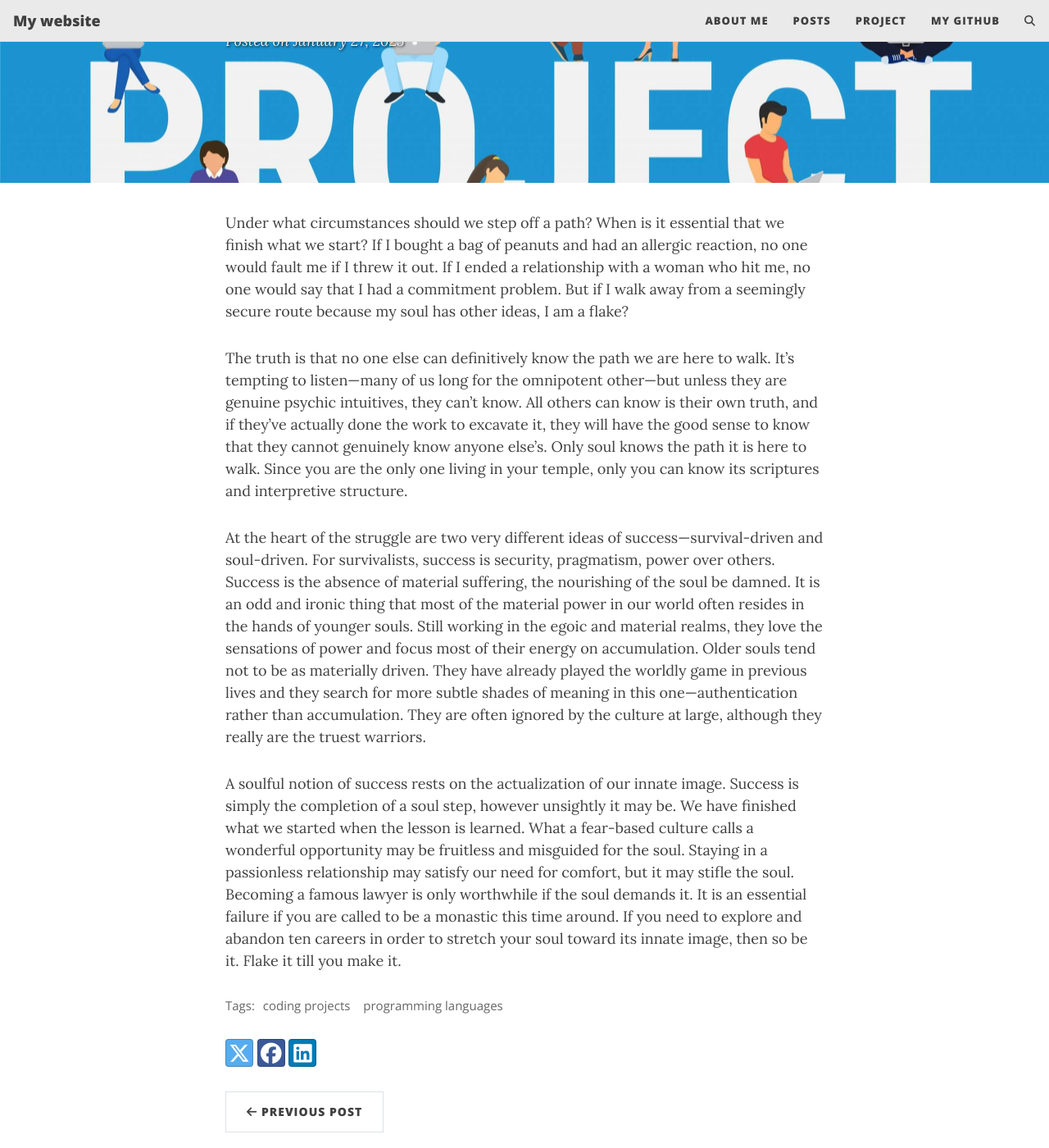
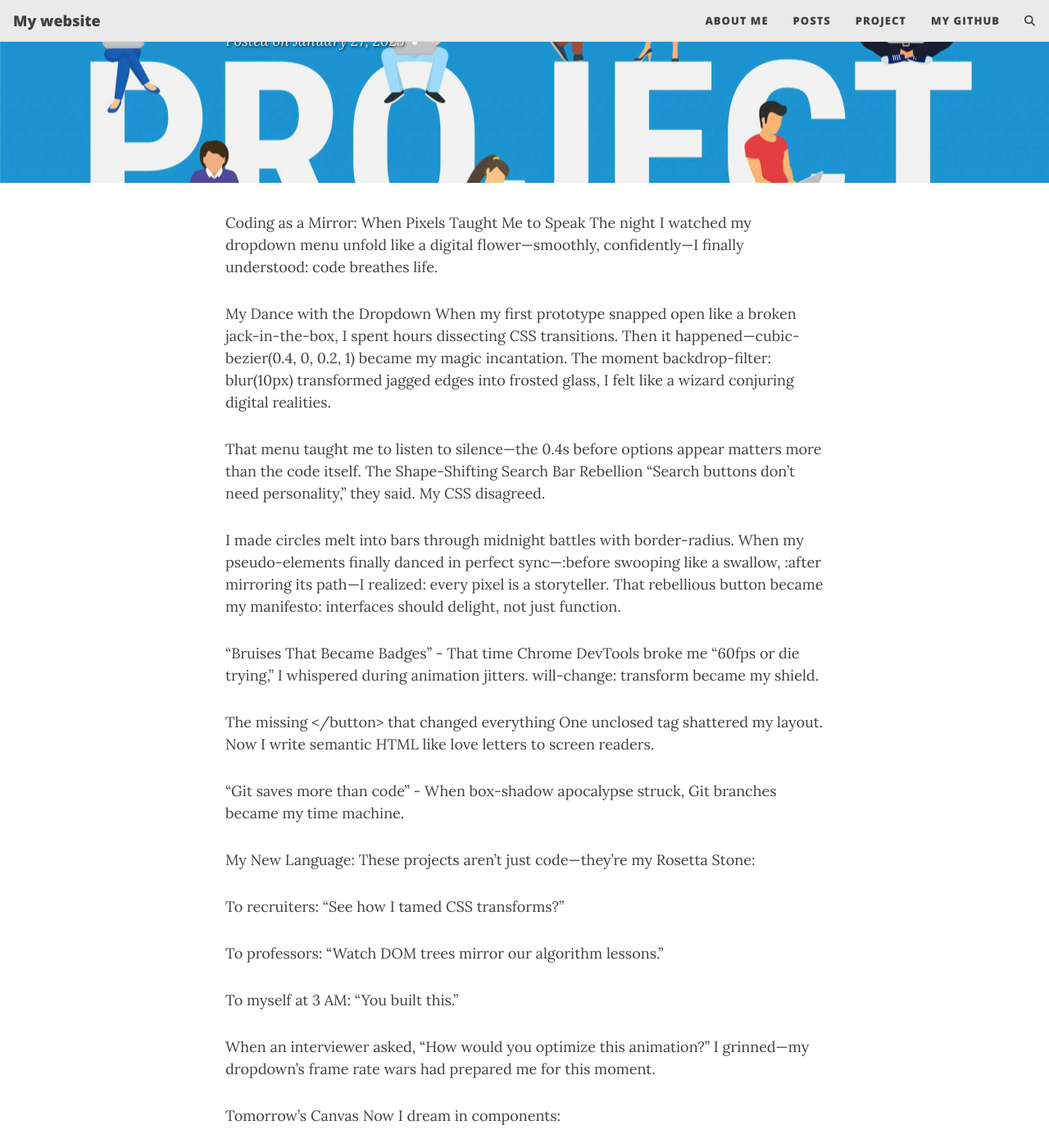
Before and after one commit to yiraqiu/yiraqiu.github.io, a Jekyll site: the page built from _posts/2025-01-27-my-projects.md, in a window 1280 px wide and 1400 px high, scrolled down 347 px. Shown: the whole window at 82% size. Built offline with Jekyll 4.4.1, drawn with Linux system fonts in a browser that asks for light colours; comment, search, counter and statistics services are not loaded; some of the changed text lies outside the part shown.

Commit message:
projects post edits

```diff
--- a/_posts/2025-01-27-my-projects.md
+++ b/_posts/2025-01-27-my-projects.md
@@ -9,10 +9,48 @@ tags: [coding projects, programming languages]
 author: Emily Qiu
 ---
 
-Under what circumstances should we step off a path? When is it essential that we finish what we start? If I bought a bag of peanuts and had an allergic reaction, no one would fault me if I threw it out. If I ended a relationship with a woman who hit me, no one would say that I had a commitment problem. But if I walk away from a seemingly secure route because my soul has other ideas, I am a flake?
+Coding as a Mirror: When Pixels Taught Me to Speak
+The night I watched my dropdown menu unfold like a digital flower—smoothly, confidently—I finally understood: code breathes life.
 
-The truth is that no one else can definitively know the path we are here to walk. It’s tempting to listen—many of us long for the omnipotent other—but unless they are genuine psychic intuitives, they can’t know. All others can know is their own truth, and if they’ve actually done the work to excavate it, they will have the good sense to know that they cannot genuinely know anyone else’s. Only soul knows the path it is here to walk. Since you are the only one living in your temple, only you can know its scriptures and interpretive structure.
+My Dance with the Dropdown
+When my first prototype snapped open like a broken jack-in-the-box, I spent hours dissecting CSS transitions. Then it happened—cubic-bezier(0.4, 0, 0.2, 1) became my magic incantation. The moment backdrop-filter: blur(10px) transformed jagged edges into frosted glass, I felt like a wizard conjuring digital realities.
 
-At the heart of the struggle are two very different ideas of success—survival-driven and soul-driven. For survivalists, success is security, pragmatism, power over others. Success is the absence of material suffering, the nourishing of the soul be damned. It is an odd and ironic thing that most of the material power in our world often resides in the hands of younger souls. Still working in the egoic and material realms, they love the sensations of power and focus most of their energy on accumulation. Older souls tend not to be as materially driven. They have already played the worldly game in previous lives and they search for more subtle shades of meaning in this one—authentication rather than accumulation. They are often ignored by the culture at large, although they really are the truest warriors.
+That menu taught me to listen to silence—the 0.4s before options appear matters more than the code itself. The Shape-Shifting Search Bar Rebellion
+"Search buttons don't need personality," they said. My CSS disagreed.
 
-A soulful notion of success rests on the actualization of our innate image. Success is simply the completion of a soul step, however unsightly it may be. We have finished what we started when the lesson is learned. What a fear-based culture calls a wonderful opportunity may be fruitless and misguided for the soul. Staying in a passionless relationship may satisfy our need for comfort, but it may stifle the soul. Becoming a famous lawyer is only worthwhile if the soul demands it. It is an essential failure if you are called to be a monastic this time around. If you need to explore and abandon ten careers in order to stretch your soul toward its innate image, then so be it. Flake it till you make it.
+I made circles melt into bars through midnight battles with border-radius. When my pseudo-elements finally danced in perfect sync—:before swooping like a swallow, :after mirroring its path—I realized: every pixel is a storyteller. That rebellious button became my manifesto: interfaces should delight, not just function.
+
+"Bruises That Became Badges" -
+That time Chrome DevTools broke me
+"60fps or die trying," I whispered during animation jitters. will-change: transform became my shield.
+
+The missing </button> that changed everything
+One unclosed tag shattered my layout. Now I write semantic HTML like love letters to screen readers.
+
+"Git saves more than code" -
+When box-shadow apocalypse struck, Git branches became my time machine.
+
+My New Language:
+These projects aren't just code—they're my Rosetta Stone:
+
+To recruiters: "See how I tamed CSS transforms?"
+
+To professors: "Watch DOM trees mirror our algorithm lessons."
+
+To myself at 3 AM: "You built this."
+
+When an interviewer asked, "How would you optimize this animation?" I grinned—my dropdown's frame rate wars had prepared me for this moment.
+
+Tomorrow's Canvas
+Now I dream in components:
+
+Web Components whispering "Reuse me";
+
+Voice search APIs begging for integration;
+
+Jest test suites waiting to be conquered.
+
+"A Coder's Confession" -
+I used to think code was cold logic. Now I know: every transition-timing-function holds a heartbeat, every :hover hides a secret handshake. These projects? They're my first love letters to the digital universe—clumsy, passionate, alive.
+
+When screens glow with my creations, I don't just see code. I see my voice, pixel by pixel.
```
Also changed, not shown: other parts of _posts/2025-01-27-my-projects.md (+1 -1 lines), _posts/2020-02-26-flake-it-till-you-make-it.md (+11 -7 lines), 6 other files.
